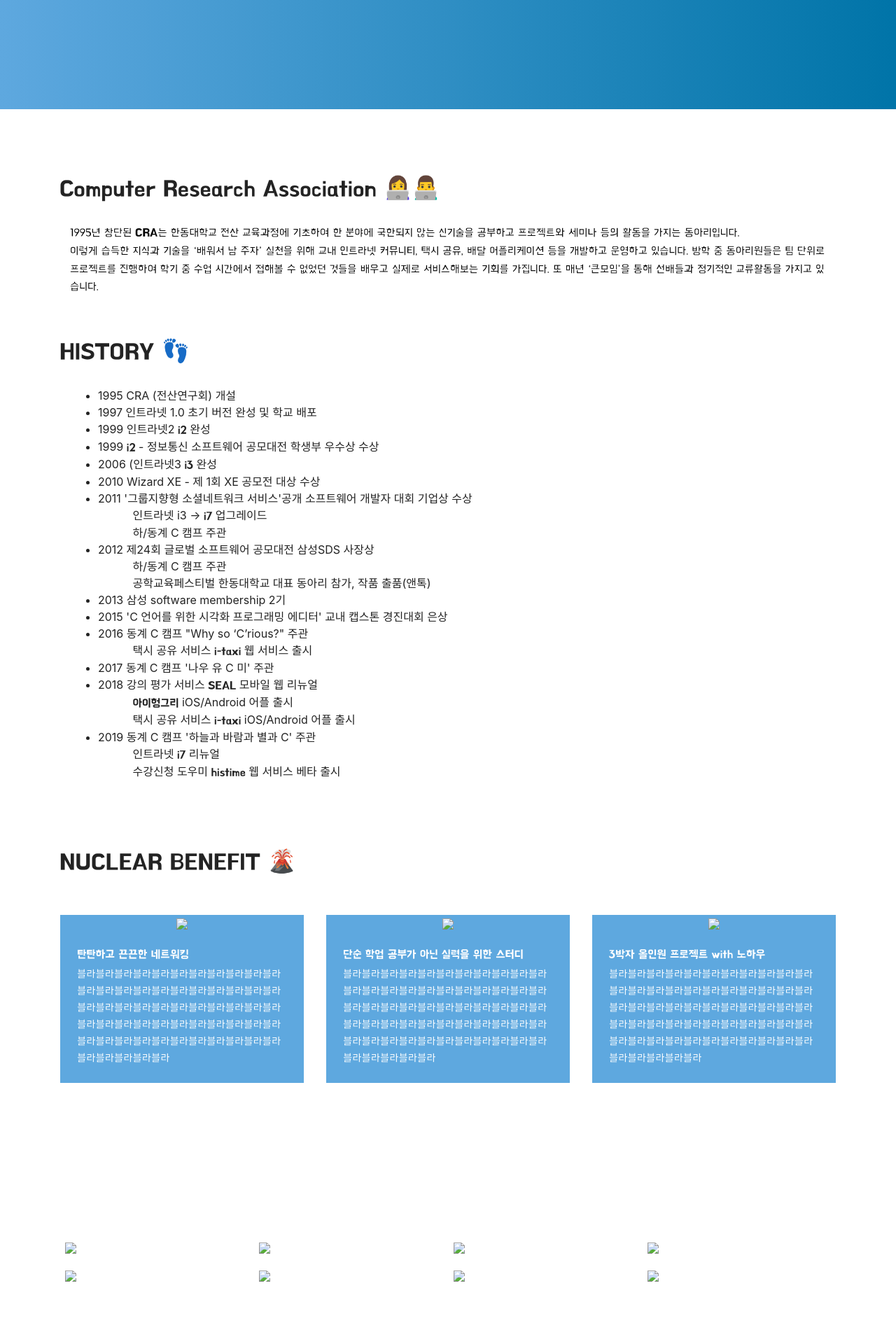
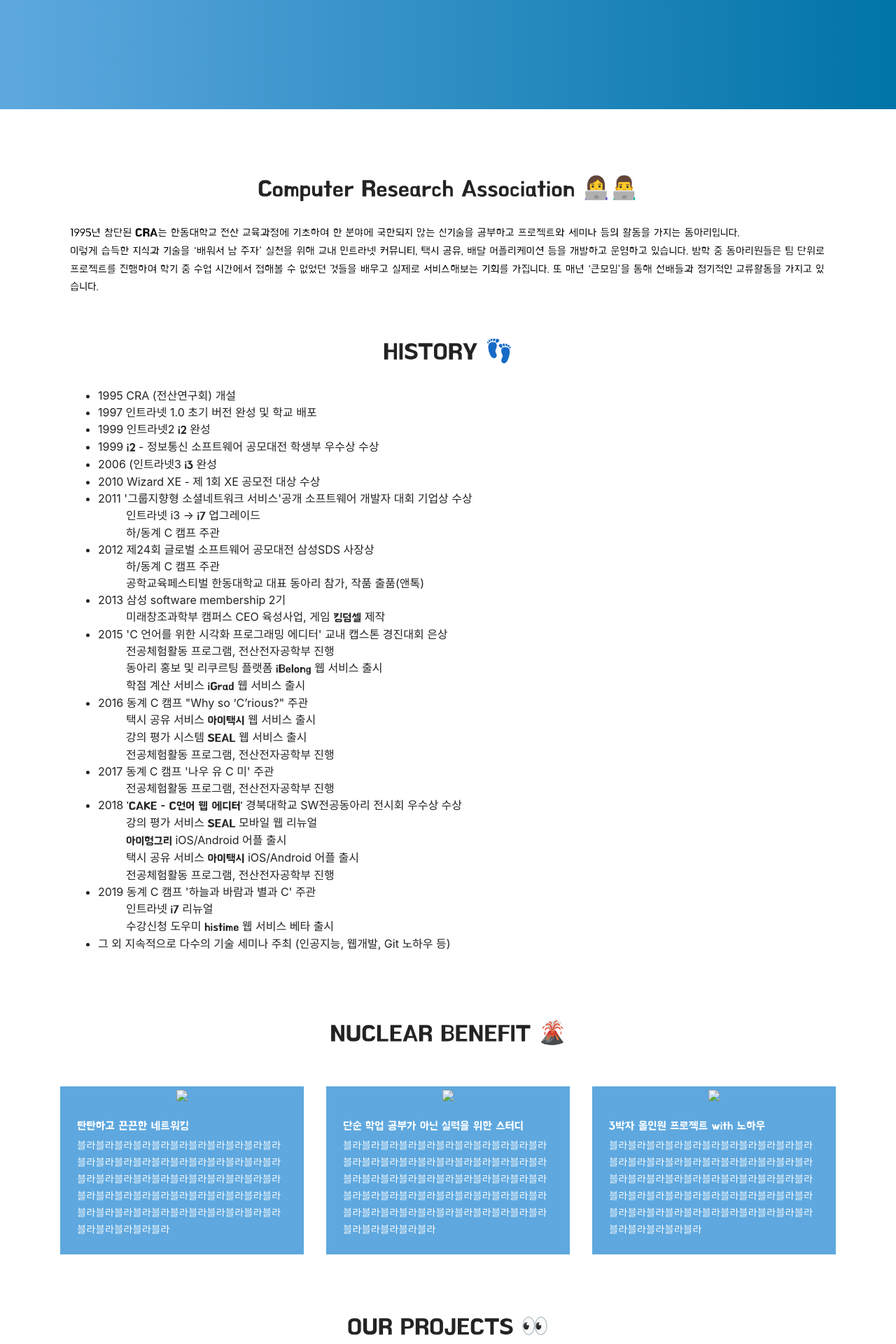
Before and after one commit to cra16/cra16.github.io, a PHP site: page / in a window 1280 px wide. Shown: the part 644-2564 px from the top of the page at 70% size. Run offline with PHP 8.4, Linux system fonts and the light colour scheme; some libraries are stand-ins or nearby versions.

Commit message:
add history

```diff
--- a/assets/custom/css/style.css
+++ b/assets/custom/css/style.css
@@ -275,3 +275,17 @@ nav{
 .cra-section-gallery .btn:focus {
   box-shadow: none !important;
 }
+
+.cra-project-explanation {
+  margin-top: 1rem !important;
+  margin-bottom: 3rem !important;
+}
+
+.cra-img {
+  background-color: rgba(94, 168, 223, 1.0) !important;
+  padding: 0.2rem;
+}
+
+.cra-history {
+  padding-left: 2.5rem !important;
+}
--- a/index.html
+++ b/index.html
@@ -58,7 +58,7 @@
 
   <section class="mbr-section article content1 cra-section cra-section-intro">
     <div class="container">
-      <h2 class="mbr-section-title align-left display-subtitle cra-subtitle cra-font-pro">Computer Research Association
+      <h2 class="mbr-section-title align-center display-subtitle cra-subtitle cra-font-pro">Computer Research Association
         👩‍💻👨‍💻</h2>
       <div class="media-container-row">
         <div class="col-md-12">
@@ -75,41 +75,73 @@
 
   <section class="mbr-section article content1 cra-section section-intro">
     <div class="container">
-      <h2 class="mbr-section-title align-left display-subtitle cra-subtitle cra-font-pro">HISTORY 👣</h2>
+      <h2 class="mbr-section-title align-center display-subtitle cra-subtitle cra-font-pro">HISTORY 👣</h2>
       <div class="media-container-row">
         <div class="col-md-12">
           <ul>
-            <li>1995 CRA (전산연구회) 개설</li>
-            <li>1997 인트라넷 1.0 초기 버전 완성 및 학교 배포</li>
-            <li>1999 인트라넷2 <span class="cra-font-pro">i2</span> 완성</li>
-            <li>1999 <span class="cra-font-pro">i2</span> - 정보통신 소프트웨어 공모대전 학생부 우수상 수상</li>
-            <li>2006 (인트라넷3 <span class="cra-font-pro">i3</span> 완성</li>
-            <li>2010 Wizard XE - 제 1회 XE 공모전 대상 수상</li>
             <li>
-              2011 '그룹지향형 소셜네트워크 서비스'공개 소프트웨어 개발자 대회 기업상 수상<br>
-              &nbsp;&nbsp;&nbsp;&nbsp;&nbsp;&nbsp;&nbsp;&nbsp;&nbsp;&nbsp;&nbsp;인트라넷 i3 -> <span class="cra-font-pro">i7</span> 업그레이드<br>
-              &nbsp;&nbsp;&nbsp;&nbsp;&nbsp;&nbsp;&nbsp;&nbsp;&nbsp;&nbsp;&nbsp;하/동계 C 캠프 주관
+              1995 CRA (전산연구회) 개설
             </li>
             <li>
-              2012 제24회 글로벌 소프트웨어 공모대전 삼성SDS 사장상<br>
-              &nbsp;&nbsp;&nbsp;&nbsp;&nbsp;&nbsp;&nbsp;&nbsp;&nbsp;&nbsp;&nbsp;하/동계 C 캠프 주관<br>
-              &nbsp;&nbsp;&nbsp;&nbsp;&nbsp;&nbsp;&nbsp;&nbsp;&nbsp;&nbsp;&nbsp;공학교육페스티벌 한동대학교 대표 동아리 참가, 작품 출품(앤톡)
+              1997 인트라넷 1.0 초기 버전 완성 및 학교 배포
             </li>
-            <li>2013 삼성 software membership 2기</li>
-            <li>2015 'C 언어를 위한 시각화 프로그래밍 에디터' 교내 캡스톤 경진대회 은상</li>
             <li>
-              2016 동계 C 캠프 "Why so ‘C’rious?" 주관<br>
-              &nbsp;&nbsp;&nbsp;&nbsp;&nbsp;&nbsp;&nbsp;&nbsp;&nbsp;&nbsp;&nbsp;택시 공유 서비스 <span class="cra-font-pro">i-taxi</span> 웹 서비스 출시
+              1999 인트라넷2 <span class="cra-font-pro">i2</span> 완성
             </li>
-            <li>2017 동계 C 캠프 '나우 유 C 미' 주관</li>
             <li>
-              2018 강의 평가 서비스 <span class="cra-font-pro">SEAL</span> 모바일 웹 리뉴얼<br>
-              &nbsp;&nbsp;&nbsp;&nbsp;&nbsp;&nbsp;&nbsp;&nbsp;&nbsp;&nbsp;&nbsp;<span class="cra-font-pro">아이헝그리</span> iOS/Android 어플 출시<br>
-              &nbsp;&nbsp;&nbsp;&nbsp;&nbsp;&nbsp;&nbsp;&nbsp;&nbsp;&nbsp;&nbsp;택시 공유 서비스 <span class="cra-font-pro">i-taxi</span> iOS/Android 어플 출시</li>
+              1999 <span class="cra-font-pro">i2</span> - 정보통신 소프트웨어 공모대전 학생부 우수상 수상
+            </li>
             <li>
-              2019 동계 C 캠프 '하늘과 바람과 별과 C' 주관<br>
-              &nbsp;&nbsp;&nbsp;&nbsp;&nbsp;&nbsp;&nbsp;&nbsp;&nbsp;&nbsp;&nbsp;인트라넷 <span class="cra-font-pro">i7</span> 리뉴얼<br>
-              &nbsp;&nbsp;&nbsp;&nbsp;&nbsp;&nbsp;&nbsp;&nbsp;&nbsp;&nbsp;&nbsp;수강신청 도우미 <span class="cra-font-pro">histime</span> 웹 서비스 베타 출시</li>
+              2006 (인트라넷3 <span class="cra-font-pro">i3</span> 완성
+            </li>
+            <li>
+              2010 Wizard XE - 제 1회 XE 공모전 대상 수상
+            </li>
+            <li>
+              2011 '그룹지향형 소셜네트워크 서비스'공개 소프트웨어 개발자 대회 기업상 수상
+              <div class="cra-history">인트라넷 i3 -> <span class="cra-font-pro">i7</span> 업그레이드</div>
+              <div class="cra-history">하/동계 C 캠프 주관</div>
+            </li>
+            <li>
+              2012 제24회 글로벌 소프트웨어 공모대전 삼성SDS 사장상
+              <div class="cra-history">하/동계 C 캠프 주관</div>
+              <div class="cra-history">공학교육페스티벌 한동대학교 대표 동아리 참가, 작품 출품(앤톡)</div>
+            </li>
+            <li>
+              2013 삼성 software membership 2기
+              <div class="cra-history">미래창조과학부 캠퍼스 CEO 육성사업, 게임 <span class="cra-font-pro">킹덤셀</span> 제작</div>
+            </li>
+            <li>
+              2015 'C 언어를 위한 시각화 프로그래밍 에디터' 교내 캡스톤 경진대회 은상
+              <div class="cra-history">전공체험활동 프로그램, 전산전자공학부 진행</div>
+              <div class="cra-history">동아리 홍보 및 리쿠르팅 플랫폼 <span class="cra-font-pro">iBelong</span> 웹 서비스 출시</div>
+              <div class="cra-history">학점 계산 서비스 <span class="cra-font-pro">iGrad</span> 웹 서비스 출시</div>
+            </li>
+            <li>
+              2016 동계 C 캠프 "Why so ‘C’rious?" 주관
+              <div class="cra-history">택시 공유 서비스 <span class="cra-font-pro">아이택시</span> 웹 서비스 출시</div>
+              <div class="cra-history">강의 평가 시스템 <span class="cra-font-pro">SEAL</span> 웹 서비스 출시</div>
+              <div class="cra-history">전공체험활동 프로그램, 전산전자공학부 진행</div>
+            </li>
+            <li>
+              2017 동계 C 캠프 '나우 유 C 미' 주관
+              <div class="cra-history">전공체험활동 프로그램, 전산전자공학부 진행</div>
+            </li>
+            <li>
+              2018 <span class="cra-font-pro">'CAKE - C언어 웹 에디터'</span> 경북대학교 SW전공동아리 전시회 우수상 수상
+              <div class="cra-history">강의 평가 서비스 <span class="cra-font-pro">SEAL</span> 모바일 웹 리뉴얼</div>
+              <div class="cra-history"><span class="cra-font-pro">아이헝그리</span> iOS/Android 어플 출시</div>
+              <div class="cra-history">택시 공유 서비스 <span class="cra-font-pro">아이택시</span> iOS/Android 어플 출시</div>
+              <div class="cra-history">전공체험활동 프로그램, 전산전자공학부 진행</div>
+            </li>
+            <li>
+              2019 동계 C 캠프 '하늘과 바람과 별과 C' 주관
+              <div class="cra-history">인트라넷 <span class="cra-font-pro">i7</span> 리뉴얼</div>
+              <div class="cra-history">수강신청 도우미 <span class="cra-font-pro">histime</span> 웹 서비스 베타 출시</div>
+            </li>
+            <li>
+              그 외 지속적으로 다수의 기술 세미나 주최 (인공지능, 웹개발, Git 노하우 등)
+            </li>
           </ul>
         </div>
       </div>
@@ -130,7 +162,7 @@
 
   <section class="cra-section">
     <div class="container">
-      <h2 class="mbr-section-title align-left display-subtitle cra-subtitle cra-font-pro">NUCLEAR BENEFIT 🌋</h2>
+      <h2 class="mbr-section-title align-center display-subtitle cra-subtitle cra-font-pro">NUCLEAR BENEFIT 🌋</h2>
       <div class="row justify-content-center align-items-start">
         <div class="card px-3 py-4 col-md-4">
           <div class="card-wrapper flip-card cra-color">
@@ -189,116 +221,53 @@
     </div>
   </section>
 
-  <section class="mbr-gallery mbr-slider-carousel cra-section-gallery">
+  <section class="cra-section">
     <div class="container">
-      <h2 class="align-left mbr-section-title display-subtitle pb-4">
-        <br>
-      </h2>
-    </div>
-    <div class="container">
-      <div class="col-left-gallery">
-        <!-- Filter -->
-        <!-- Gallery -->
-        <div class="mbr-gallery-row">
-          <div class="mbr-gallery-layout-default">
-            <div>
-              <div>
-                <div class="mbr-gallery-item mbr-gallery-item--p1" data-video-url="false" data-tags="Awesome">
-                  <div href="#lb-gallery1-6" data-slide-to="0" data-toggle="modal">
-                    <img src="http://via.placeholder.com/400x400">
-                    <span class="icon-focus"></span>
-                    <span class="mbr-gallery-title display-7">블라</span>
-                  </div>
-                </div>
-                <div class="mbr-gallery-item mbr-gallery-item--p1" data-video-url="false" data-tags="Responsive">
-                  <div href="#lb-gallery1-6" data-slide-to="1" data-toggle="modal">
-                    <img src="http://via.placeholder.com/100x100">
-                    <span class="icon-focus"></span>
-                    <span class="mbr-gallery-title display-7">블라</span>
-                  </div>
-                </div>
-                <div class="mbr-gallery-item mbr-gallery-item--p1" data-video-url="false" data-tags="Creative">
-                  <div href="#lb-gallery1-6" data-slide-to="2" data-toggle="modal">
-                    <img src="http://via.placeholder.com/100x100">
-                    <span class="icon-focus"></span>
-                    <span class="mbr-gallery-title display-7">블라</span>
-                  </div>
-                </div>
-                <div class="mbr-gallery-item mbr-gallery-item--p1" data-video-url="false" data-tags="Animated">
-                  <div href="#lb-gallery1-6" data-slide-to="3" data-toggle="modal">
-                    <img src="http://via.placeholder.com/100x100">
-                    <span class="icon-focus"></span>
-                    <span class="mbr-gallery-title display-7">블라</span>
-                  </div>
-                </div>
-                <div class="mbr-gallery-item mbr-gallery-item--p1" data-video-url="false" data-tags="Awesome">
-                  <div href="#lb-gallery1-6" data-slide-to="4" data-toggle="modal">
-                    <img src="http://via.placeholder.com/100x100">
-                    <span class="icon-focus"></span>
-                    <span class="mbr-gallery-title display-7">블라</span>
-                  </div>
-                </div>
-                <div class="mbr-gallery-item mbr-gallery-item--p1" data-video-url="false" data-tags="Awesome">
-                  <div href="#lb-gallery1-6" data-slide-to="5" data-toggle="modal">
-                    <img src="http://via.placeholder.com/100x100">
-                    <span class="icon-focus"></span>
-                    <span class="mbr-gallery-title display-7">블라</span>
-                  </div>
-                </div>
-                <div class="mbr-gallery-item mbr-gallery-item--p1" data-video-url="false" data-tags="Responsive">
-                  <div href="#lb-gallery1-6" data-slide-to="6" data-toggle="modal">
-                    <img src="http://via.placeholder.com/100x100">
-                    <span class="icon-focus"></span>
-                    <span class="mbr-gallery-title display-7">블라</span>
-                  </div>
-                </div>
-                <div class="mbr-gallery-item mbr-gallery-item--p1" data-video-url="false" data-tags="Animated">
-                  <div href="#lb-gallery1-6" data-slide-to="7" data-toggle="modal">
-                    <img src="http://via.placeholder.com/100x100">
-                    <span class="icon-focus"></span>
-                    <span class="mbr-gallery-title display-7">블라</span>
-                  </div>
-                </div>
-              </div>
-            </div>
-            <div class="clearfix"></div>
-          </div>
+      <h2 class="mbr-section-title align-center display-subtitle cra-subtitle cra-font-pro">OUR PROJECTS 👀</h2>
+      <div class="row justify-content-center">
+        <div class="col-12 col-md-12 align-center">
+          <img class="align-center col-md-6 cra-img" src="assets/images/i7.png">
+          <p class="mbr-text m-0 cra-font-black display-7 cra-font-air cra-project-explanation">
+              <span class="cra-font-pro">i7</span><br>
+            <span class="cra-font-pro">i7</span>은 한동대학교 대표 인트라넷 커뮤니티의 역할을 해왔습니다.<br>
+            97년부터 시작한 인트라넷은 1.0부터 i2, i3를 거쳤고 현재는 i7이라는 이름으로 서비스 중입니다.<br>
+            계속해서 지속, 발전하기 위해 배운 것과 최신 기술을 바탕으로 내부 개발 스택 변화, 디자인 리뉴얼, 전체적인 서비스 리뉴얼을 시도하고 있습니다.<br>
+            <span class="cra-font-pro">개발스택: Django, MySQL, HTML, CSS, Javascript, Jquery</span>
+          </p>
         </div>
 
-        <!-- modal -->
-        <div data-app-prevent-settings="" class="mbr-slider modal fade carousel slide" tabindex="-1" data-keyboard="true"
-          data-interval="false" id="lb-gallery1-6">
-          <div class="modal-dialog">
-            <div class="modal-content">
-              <div class="modal-body">
-                <div class="carousel-inner">
-                  <div class="carousel-item"><img src="http://via.placeholder.com/100x100"></div>
-                  <div class="carousel-item"><img src="http://via.placeholder.com/100x100"></div>
-                  <div class="carousel-item"><img src="http://via.placeholder.com/100x100"></div>
-                  <div class="carousel-item"><img src="http://via.placeholder.com/100x100"></div>
-                  <div class="carousel-item"><img src="http://via.placeholder.com/100x100"></div>
-                  <div class="carousel-item"><img src="http://via.placeholder.com/100x100"></div>
-                  <div class="carousel-item"><img src="http://via.placeholder.com/100x100"></div>
-                  <div class="carousel-item active"><img src="http://via.placeholder.com/100x100"></div>
-                </div>
-                <a class="carousel-control carousel-control-prev" role="button" data-slide="prev" href="#lb-gallery1-6">
-                  <i class="fas fa-chevron-left"></i>
-                  <span class="sr-only">Previous</span>
-                </a>
-                <a class="carousel-control carousel-control-next" role="button" data-slide="next" href="#lb-gallery1-6">
-                  <span class="mbri-right mbr-iconfont" aria-hidden="true"></span>
-                  <i class="fas fa-chevron-right"></i>
-                </a>
-                <a class="close" href="#" role="button" data-dismiss="modal">
-                  <i class="fas fa-times"></i>
-                </a>
-              </div>
-            </div>
-          </div>
+        <div class="col-12 col-md-12 align-center">
+          <img class="align-center col-md-6 cra-img" src="assets/images/itaxi.png">
+          <p class="mbr-text m-0 cra-font-black display-7 cra-font-air cra-project-explanation">
+            <span class="cra-font-pro">아이택시</span><br>
+            <!-- <span class="cra-font-pro">아이택시</span>는 한동 생활에 필수 어플입니다.<br> -->
+            -<br>
+            <span class="cra-font-pro">개발스택: Ionic(with Angular), Firebase</span>
+          </p>
+        </div>
+
+        <div class="col-12 col-md-12 align-center">
+          <img class="align-center col-md-6 cra-img" src="assets/images/seal.png">
+          <p class="mbr-text m-0 cra-font-black display-7 cra-font-air cra-project-explanation">
+            <span class="cra-font-pro">SEAL</span><br>
+            -<br>
+            <span class="cra-font-pro">개발스택: Django, MySQL, HTML, CSS, Javascript, Jquery</span>
+          </p>
+        </div>
+
+        <div class="col-12 col-md-12 align-center">
+          <img class="align-center col-md-6 cra-img" src="assets/images/histime.png">
+          <p class="mbr-text m-0 cra-font-black display-7 cra-font-air cra-project-explanation">
+            <span class="cra-font-pro">Histime</span><br>
+            웹 초짜 전공 새내기 4명이 겨울방학동안 시간, 열정을 갈아넣어 만든 결과물입니다.<br>
+            HisTime은 예비시간표를 엑셀로 짰던 과거의 불편함을 해소하고자 개발을 시작하게 되었고 19년도 2학기에 본격 출시할 예정입니다:)<br>
+            <span class="cra-font-pro">개발스택: Vue.js, Node.js, Express.js, MySQL</span>
+          </p>
         </div>
       </div>
     </div>
   </section>
+
 
   <section class="cra-section">
     <div class="container">
```
Also changed, not shown: assets/images/histime.png (added), assets/images/i7.png (added), assets/images/itaxi.png (added), assets/images/seal.png (added).
